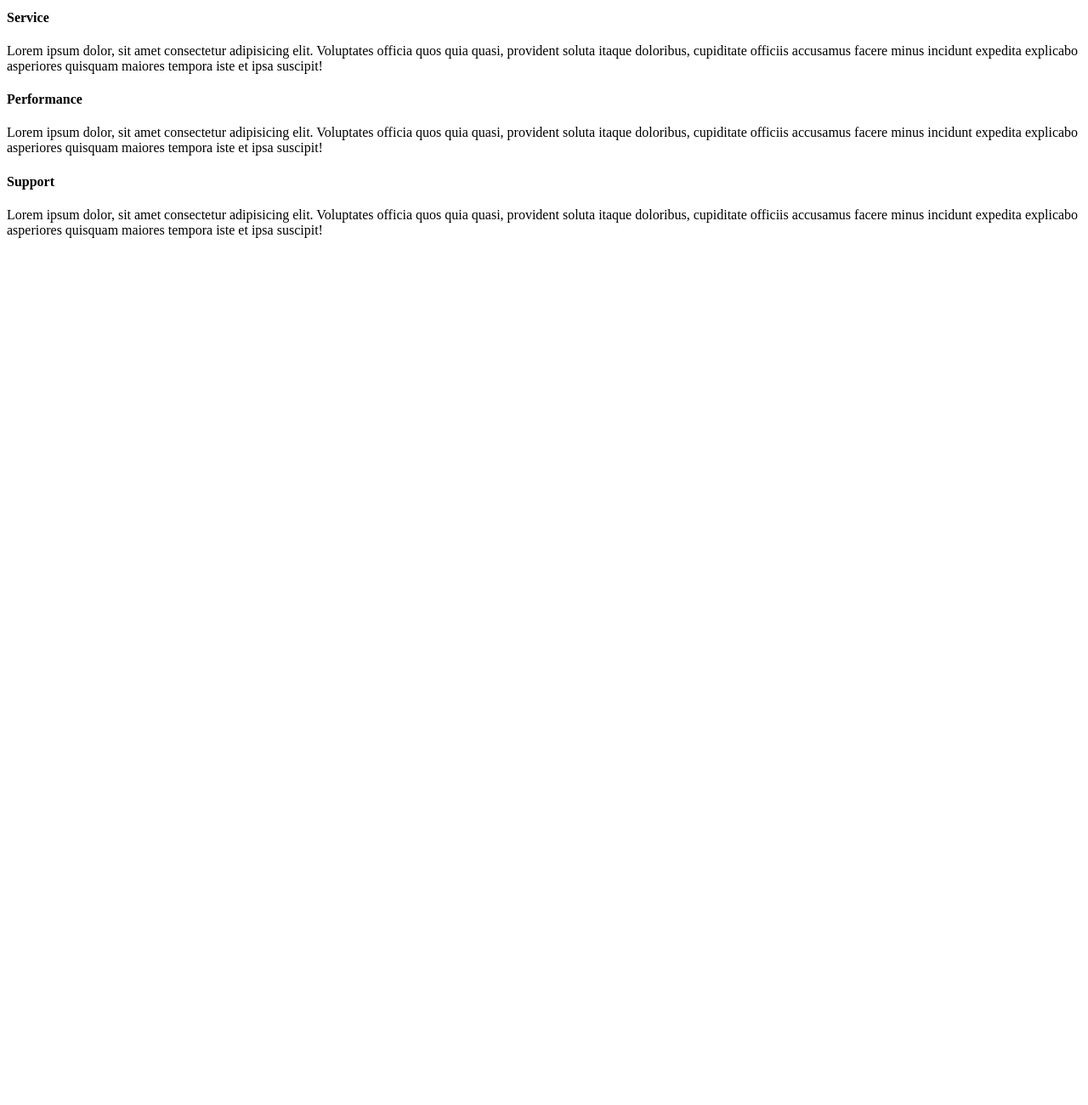
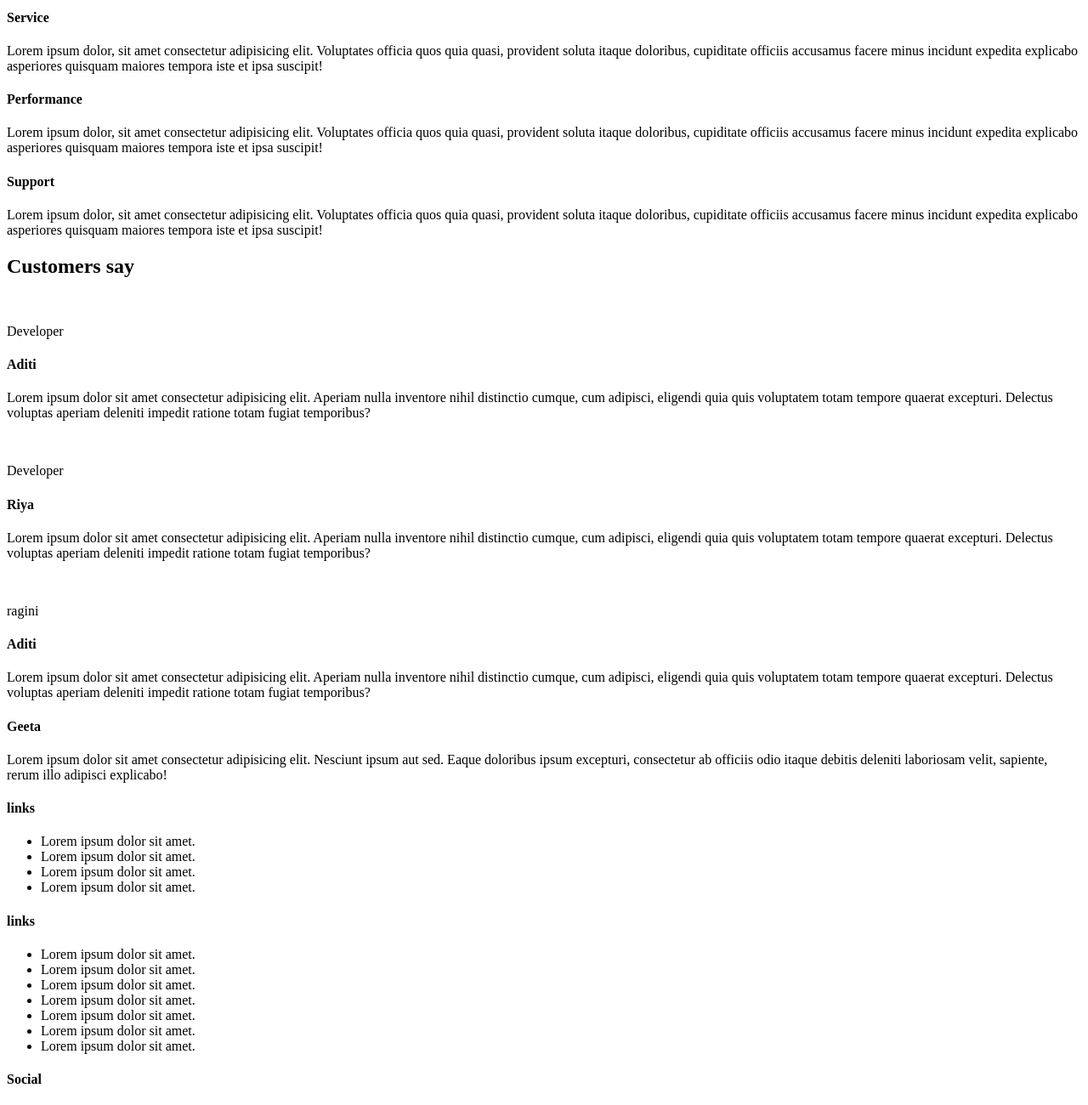
Before and after one commit to Adiihub/Basic-web-template, a plain HTML site: page index.html in a window 1280 px wide. Shown: the part 1036-2336 px from the top of the page at 85% size. Before the commit the page ends 1332 px from the top, so only its background shows below. Drawn offline with Linux system fonts and the light colour scheme.

Commit message:
Initial commit

```diff
--- a/index.html
+++ b/index.html
@@ -93,23 +93,96 @@
                 <h2>YOU Get</h2>
             </div>
             <div class="youget_item_all">
-                <div class="youget_item"></div>
+                <div class="youget_item">
                 <i></i>
                 <h4>Service</h4>
                 <p>Lorem ipsum dolor, sit amet consectetur adipisicing elit. Voluptates officia quos quia quasi, provident soluta itaque doloribus, cupiditate officiis accusamus facere minus incidunt expedita explicabo asperiores quisquam maiores tempora iste et ipsa suscipit!</p>
             </div>
-            <div class="youget_item"></div>
+            <div class="youget_item">
                 <i></i>
                 <h4>Performance</h4>
                 <p>Lorem ipsum dolor, sit amet consectetur adipisicing elit. Voluptates officia quos quia quasi, provident soluta itaque doloribus, cupiditate officiis accusamus facere minus incidunt expedita explicabo asperiores quisquam maiores tempora iste et ipsa suscipit!</p>
             </div>
-            <div class="youget_item"></div>
+            <div class="youget_item">
                 <i></i>
                 <h4>Support</h4>
                 <p>Lorem ipsum dolor, sit amet consectetur adipisicing elit. Voluptates officia quos quia quasi, provident soluta itaque doloribus, cupiditate officiis accusamus facere minus incidunt expedita explicabo asperiores quisquam maiores tempora iste et ipsa suscipit!</p>
             </div>
         </div>
+    </div>
     </section>
-    <!-- Row-4 End -->
+    <!-- Row-5 End -->
+
+    <!-- Row-6 Start -->
+    <section id="row6">
+        <div class="customer_section">
+            <div class="customer_tittle">
+                <h2>Customers say</h2>
+            </div>
+            <div class="customer_item_all">
+                <div class="customer_item">
+                    <img src="" alt="">
+                    <p>Developer</p>
+                    <h4>Aditi</h4>
+                    <p>Lorem ipsum dolor sit amet consectetur adipisicing elit. Aperiam nulla inventore nihil distinctio cumque, cum adipisci, eligendi quia quis voluptatem totam tempore quaerat excepturi. Delectus voluptas aperiam deleniti impedit ratione totam fugiat temporibus?</p>
+                </div>
+                <div class="customer_item">
+                    <img src="" alt="">
+                    <p>Developer</p>
+                    <h4>Riya</h4>
+                    <p>Lorem ipsum dolor sit amet consectetur adipisicing elit. Aperiam nulla inventore nihil distinctio cumque, cum adipisci, eligendi quia quis voluptatem totam tempore quaerat excepturi. Delectus voluptas aperiam deleniti impedit ratione totam fugiat temporibus?</p>
+                </div>
+                <div class="customer_item">
+                    <img src="" alt="">
+                    <p>ragini</p>
+                    <h4>Aditi</h4>
+                    <p>Lorem ipsum dolor sit amet consectetur adipisicing elit. Aperiam nulla inventore nihil distinctio cumque, cum adipisci, eligendi quia quis voluptatem totam tempore quaerat excepturi. Delectus voluptas aperiam deleniti impedit ratione totam fugiat temporibus?</p>
+                </div>
+            </div>
+        </div>
+    </section>
+    <!-- Row-6 End -->
+
+<section id="row7">
+    <div class="footer_section">
+        <div class="footer_item_all">
+            <div class="footer_item">
+                <h4>Geeta</h4>
+                <p>Lorem ipsum dolor sit amet consectetur adipisicing elit. Nesciunt ipsum aut sed. Eaque doloribus ipsum excepturi, consectetur ab officiis odio itaque debitis deleniti laboriosam velit, sapiente, rerum illo adipisci explicabo!</p>
+            </div>
+            <div class="footer_item">
+                <h4>links</h4>
+                <ul>
+                    <li>Lorem ipsum dolor sit amet.</li>
+                    <li>Lorem ipsum dolor sit amet.</li>
+                    <li>Lorem ipsum dolor sit amet.</li>
+                    <li>Lorem ipsum dolor sit amet.</li>
+                </ul>
+            </div>
+            <div class="footer_item">
+                <h4>links</h4>
+                <ul>
+                    <li>Lorem ipsum dolor sit amet.</li>
+                    <li>Lorem ipsum dolor sit amet.</li>
+                    <li>Lorem ipsum dolor sit amet.</li>
+                    <li>Lorem ipsum dolor sit amet.</li>
+                    <li>Lorem ipsum dolor sit amet.</li>
+                    <li>Lorem ipsum dolor sit amet.</li>
+                    <li>Lorem ipsum dolor sit amet.</li>
+                </ul>
+            </div>
+            <div class="footer_item">
+                <h4>Social</h4>
+                <ul>
+                    <i></i>
+                    <i></i>
+                    <i></i>
+                    <i></i>
+                </ul>
+            </div>
+        </div>
+    </div>
+</section>
+    <!-- Row-7 End -->
 </body>
 </html>
```
